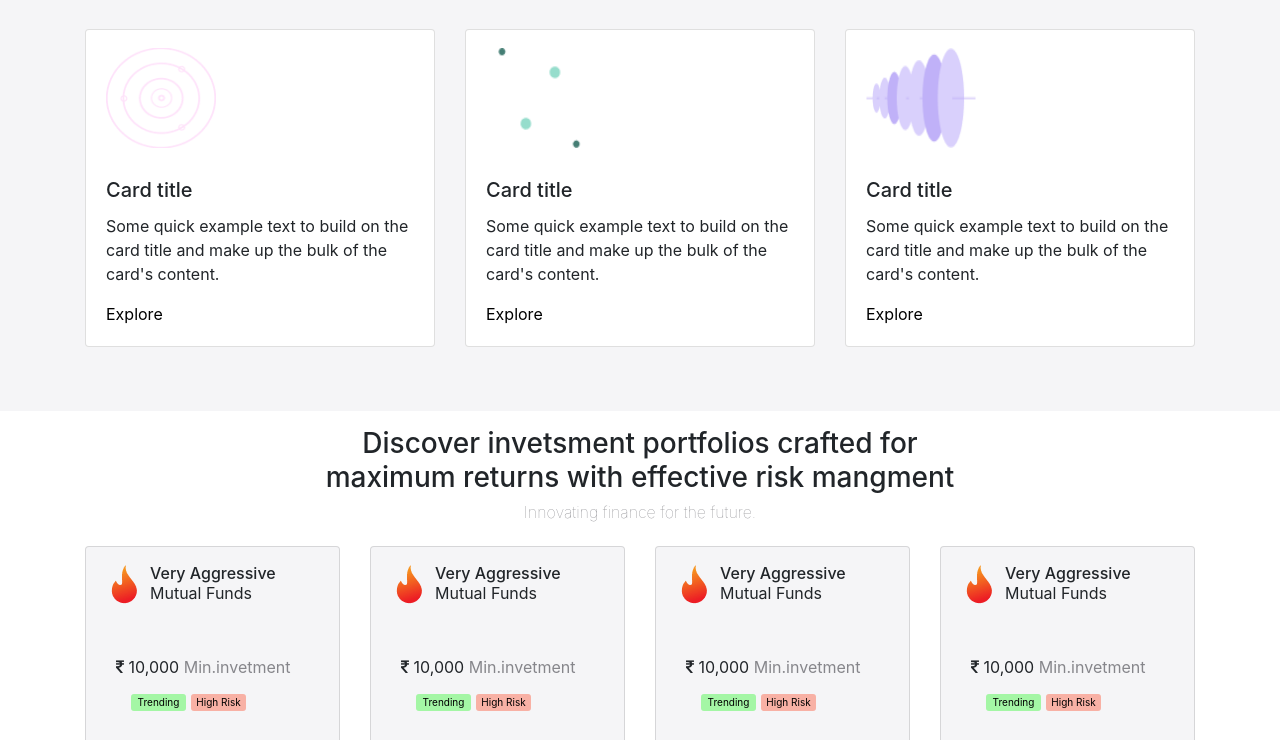
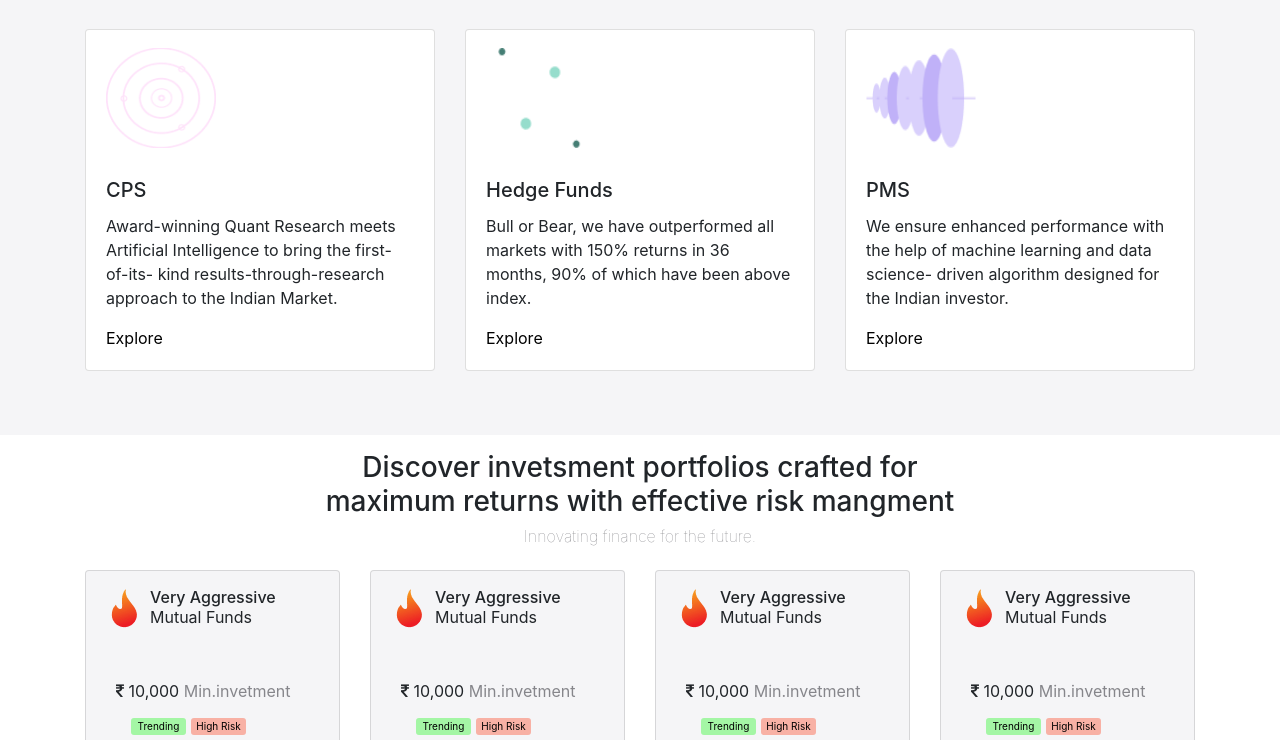
Before and after one commit to ExperientialEtcTech/LLamaCapital.github.io, a plain HTML site: page index.html in a window 1280 px wide. Shown: the part 771-1511 px from the top of the page. Drawn offline with Linux system fonts and the light colour scheme.

Commit message:
Update index.html
Title change

```diff
--- a/index.html
+++ b/index.html
@@ -22,7 +22,7 @@
                 <img src="./assets/images/yellow logo.png" />
             </div>
             <ul class="menu-list">
-                <li><a href="#">services<i class="fa fa-angle-down"></i></a>
+                <li><a href="#">Services<i class="fa fa-angle-down"></i></a>
                     <div class="dropdown-menu">
                         <ul>
                             <li><a href="#">Pricing</a></li>
@@ -71,7 +71,7 @@
         <div class="container  pb-5">
             <div class="row">
                 <div class="col-md-12 pt-4">
-                    <h2 class="section-head text-center">Why invest with Wright Research?</h2>
+                    <h2 class="section-head text-center">Why invest with Llama Capital?</h2>
                     <p class="text-center">Embark on your journey of successful financial growth powered <br> by the
                         right education and empowerment.</p>
                 </div>
@@ -79,9 +79,11 @@
                     <div class="card">
                         <img src="./assets/images/Vector.png" class="card-img-top" alt="...">
                         <div class="card-body pt-5">
-                            <h5 class="card-title">Card title</h5>
-                            <p class="card-text">Some quick example text to build on the card title and make up the bulk
-                                of the card's content.</p>
+                            <h5 class="card-title">CPS</h5>
+                            <p class="card-text">Award-winning Quant Research meets
+                                Artificial Intelligence to bring the first-of-its-
+                                kind results-through-research approach to
+                                the Indian Market.</p>
                             <a href="#">Explore</a>
                         </div>
                     </div>
@@ -90,9 +92,10 @@
                     <div class="card">
                         <img src="./assets/images/Vector (1).png" class="card-img-top" alt="...">
                         <div class="card-body pt-5">
-                            <h5 class="card-title">Card title</h5>
-                            <p class="card-text">Some quick example text to build on the card title and make up the bulk
-                                of the card's content.</p>
+                            <h5 class="card-title">Hedge Funds</h5>
+                            <p class="card-text">Bull or Bear, we have outperformed all
+                                markets with 150% returns in 36 months,
+                                90% of which have been above index.</p>
                             <a href="#">Explore</a>
                         </div>
                     </div>
@@ -101,9 +104,11 @@
                     <div class="card">
                         <img src="./assets/images/Vector (2).png" class="card-img-top" alt="...">
                         <div class="card-body pt-5">
-                            <h5 class="card-title">Card title</h5>
-                            <p class="card-text">Some quick example text to build on the card title and make up the bulk
-                                of the card's content.</p>
+                            <h5 class="card-title">PMS</h5>
+                            <p class="card-text">We ensure enhanced performance with the
+                                help of machine learning and data science-
+                                driven algorithm designed for the Indian
+                                investor.</p>
                             <a href="#">Explore</a>
                         </div>
                     </div>
```
